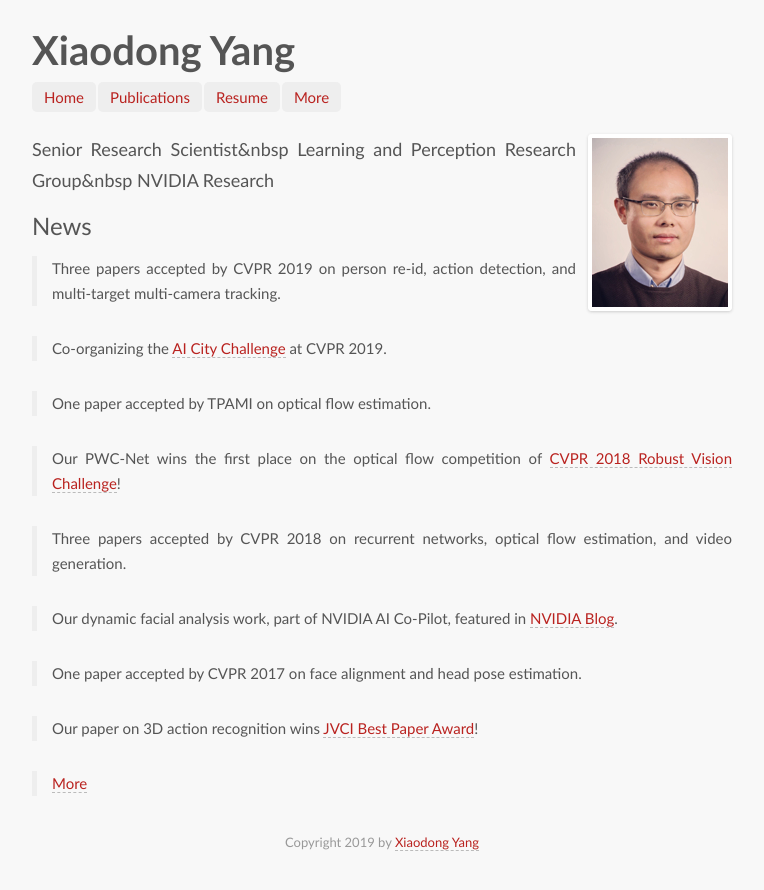
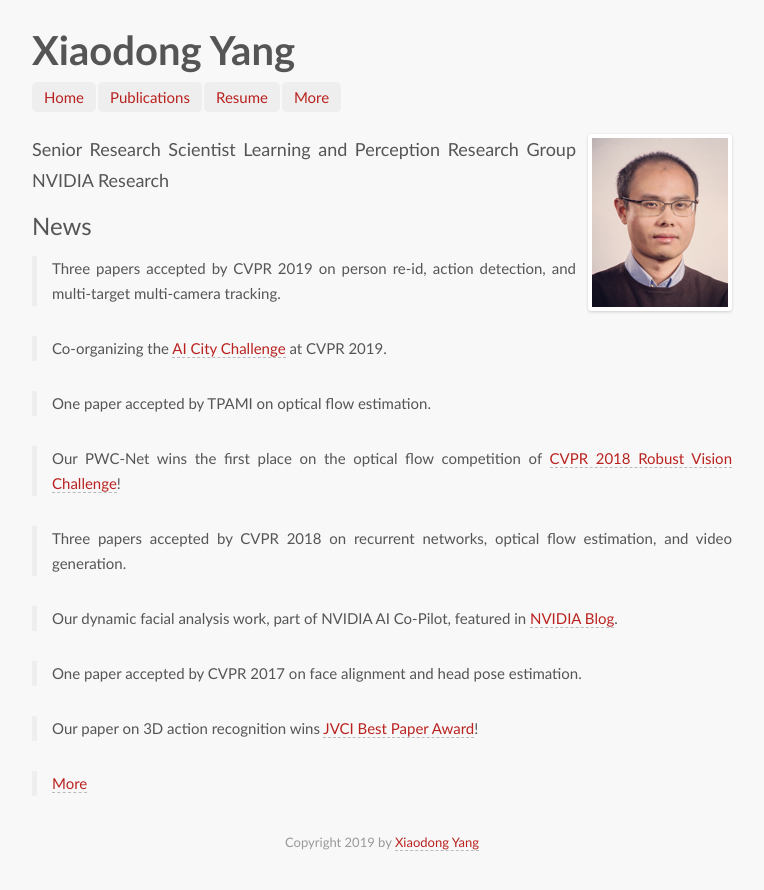
Before and after one commit to xiaodongyang/xiaodongyang.github.io, a Jekyll site: the page built from index.md, in a window 1280 px wide. Shown: the top 890 px of the page, without its empty margins (258-1022 px from the left). Built offline with Jekyll 4.4.1, drawn with Linux system fonts in a browser that asks for light colours; some web fonts are replaced.

Commit message:
Update index.md

```diff
--- a/index.md
+++ b/index.md
@@ -3,8 +3,8 @@
 avatar: yes
 ---
 
-<font size="4">Senior Research Scientist&nbsp
-Learning and Perception Research Group&nbsp
+<font size="4">Senior Research Scientist
+Learning and Perception Research Group
 NVIDIA Research</font>
 
 ## News
```
